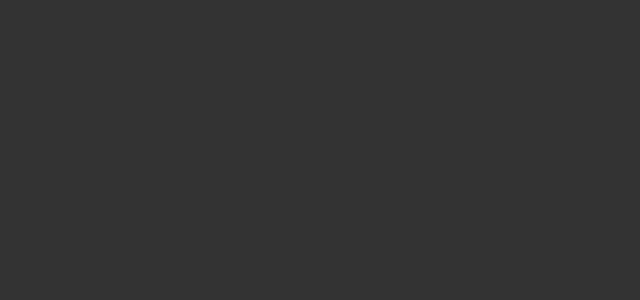
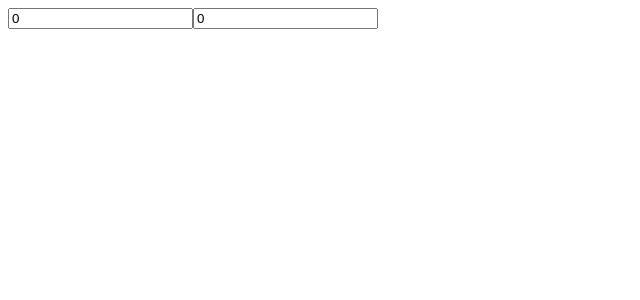
Before and after one commit to mummumgon/react_mid, a React (Create React App) app: page / in a window 1280 px wide. Shown: the top 300 px of the page, without its empty margins (0-640 px from the left). Built offline with nearby package versions, Linux system fonts and the light colour scheme; a web font is replaced by a local one.

Commit message:
분, 시간 교차 계산하기

```diff
--- a/src/App.tsx
+++ b/src/App.tsx
@@ -1,10 +1,23 @@
 import React,{useState} from "react";
+import { useRecoilState , useRecoilValue } from "recoil";
+import { minutes ,hourSelec} from "./atoms";
 import GlovalStyle from './GlovalStyle'
 function App() {
+  const [minuts , setMinuts] = useRecoilState(minutes);
+  const [houre , setHoure] = useRecoilState(hourSelec);
+  const onMChange =(e:React.FormEvent<HTMLInputElement>)=>{
+    const {value} = e.currentTarget;
+    setMinuts(+value);
+  };
+  const onHChange =(e:React.FormEvent<HTMLInputElement>)=>{
+    const {value} = e.currentTarget;
+    setHoure(+value);
+  };
   return (
-    <>
-      <GlovalStyle/>
-    </>
+    <div>
+      <input value={minuts} onChange={onMChange} type="number"  placeholder="minutes..."/>
+      <input value={houre} onChange={onHChange} type="number" placeholder="hours..."/>
+    </div>
   );
 }
 
--- a/src/atoms.ts
+++ b/src/atoms.ts
@@ -1 +1,23 @@
 import { atom, selector } from "recoil";
+
+export const minutes = atom({
+    key:'minut',
+    default:0
+})
+
+export const hourSelec = selector({
+    key:'hSelec',
+    //atom의 정해진 값을 가지고 와서 수정하여 output return하여 값을 표출
+    get: ({get}) => {
+        const minut = get(minutes);
+        console.log(minut);
+        return minut / 60;
+    },
+    //atom자체를 수정
+    //set(1,2) 1:recoilatom 가져오기,2.새로운값
+    set:({set},newValue) =>{
+        console.log('newValue',newValue);
+        const minut = Number(newValue)*60
+        set(minutes,minut)
+    }
+});
```
